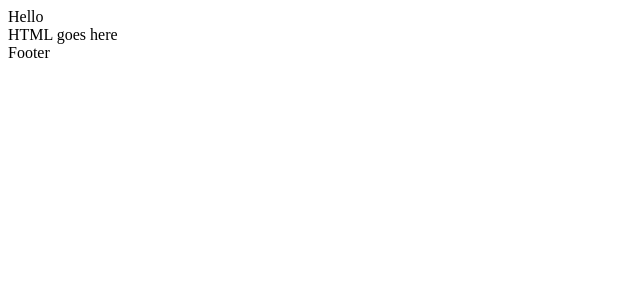
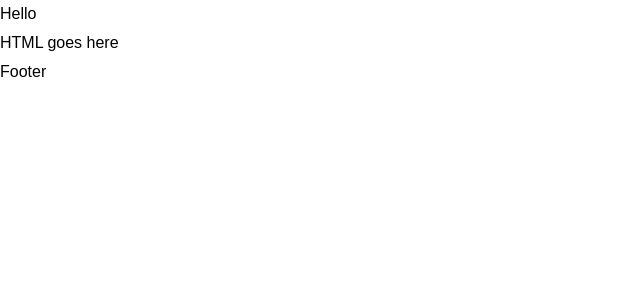
Before and after one commit to NacarateJ/jaqueline-nacarate-brainflix, a React (Create React App) app: page / in a window 1280 px wide. Shown: the top 300 px of the page, without its empty margins (0-640 px from the left). Built offline with nearby package versions, Linux system fonts and the light colour scheme.

Commit message:
folder structure

```diff
--- a/src/components/footer/Footer.js
+++ b/src/components/footer/Footer.js
@@ -1,6 +1,6 @@
 import './footer.scss';
 
- function Footer() {
+ const Footer = () => {
   return (
     <div>Footer</div>
   )
--- a/src/components/footer/footer.scss
+++ b/src/components/footer/footer.scss
@@ -1,3 +1,4 @@
 
 
 @use "../../styles/partials/breakpoints" as *;
+@use "../../styles/partials/colors" as *;
--- a/src/components/header/Header.js
+++ b/src/components/header/Header.js
@@ -1,6 +1,6 @@
 import "./header.scss";
 
-function Header() {
+const Header = () => {
   return (
     <header className="header">
       Hello
--- a/src/components/header/header.scss
+++ b/src/components/header/header.scss
@@ -1 +1,2 @@
 @use "../../styles/partials/breakpoints" as *;
+@use "../../styles/partials/colors" as *;
--- a/src/components/mainContent/MainContent.js
+++ b/src/components/mainContent/MainContent.js
@@ -1,6 +1,6 @@
 import "./mainContent.scss";
 
-function MainContent() {
+const MainContent = () => {
     return (
         <main>HTML goes here</main>
     )
--- a/src/components/mainContent/mainContent.scss
+++ b/src/components/mainContent/mainContent.scss
@@ -1 +1,2 @@
 @use "../../styles/partials/breakpoints" as *;
+@use "../../styles/partials/colors" as *;
--- a/src/styles/main.scss
+++ b/src/styles/main.scss
@@ -0,0 +1,16 @@
+@use "./partials/fonts" as *;
+
+html,
+body {
+  margin: 0;
+  font-family: "Nunito", sans-serif;
+  line-height: 1.8rem;
+  height: 100vh;
+  box-sizing: border-box;
+}
+
+*,
+*::before,
+*::after {
+  box-sizing: inherit;
+}
--- a/src/styles/partials/_breakpoints.scss
+++ b/src/styles/partials/_breakpoints.scss
@@ -0,0 +1,27 @@
+/* media query for mobile */
+@mixin small {
+  @media only screen and (max-width: 767px) {
+    @content;
+  }
+}
+
+/* media query for tablet */
+@mixin medium {
+  @media only screen and (min-width: 768px) {
+    @content;
+  }
+}
+
+/* media query for landscape, medium pixel density desktops */
+@mixin large {
+  @media only screen and (min-width: 1024px) {
+    @content;
+  }
+}
+
+/* media query for high pixel density desktops */
+@mixin huge {
+  @media only screen and (min-width: 1440px) {
+    @content;
+  }
+}
```
Also changed, not shown: src/styles/partials/_colors.scss (added), src/styles/partials/_fonts.scss (added).
